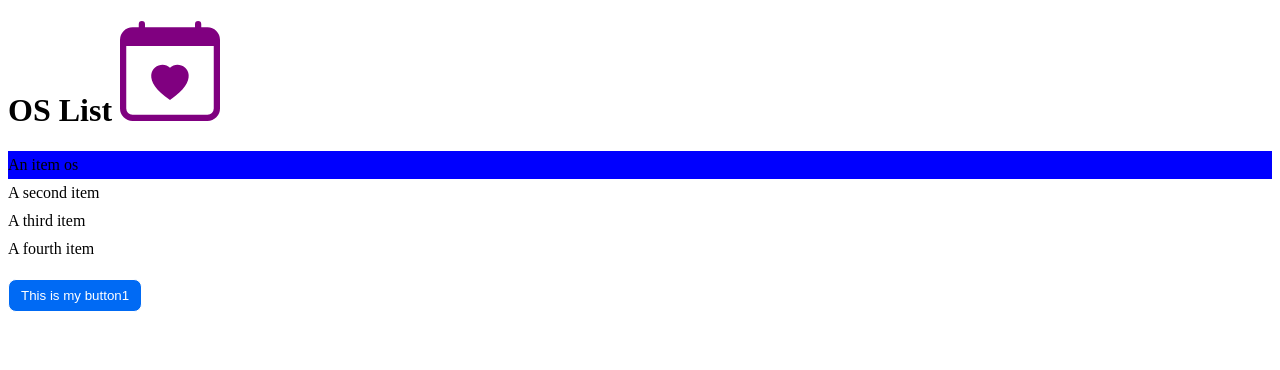
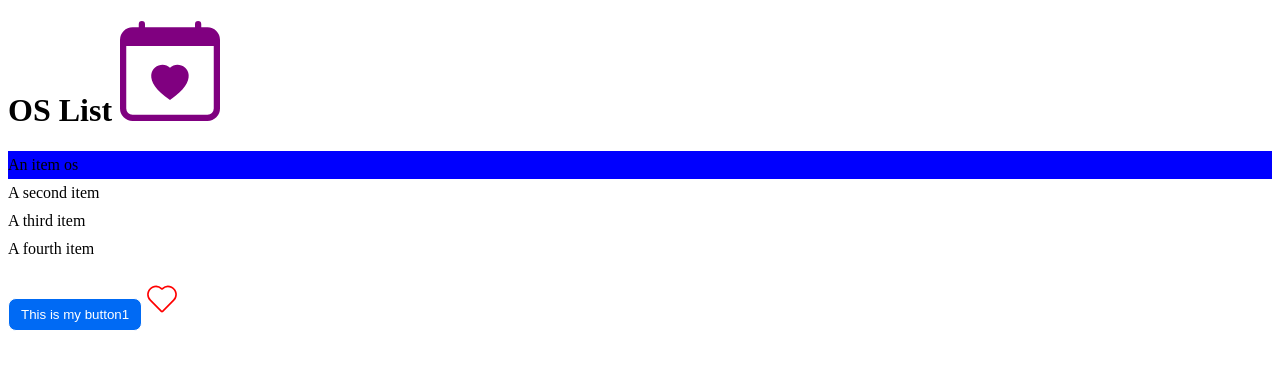
Before and after one commit to OsamaAl-Dailami/React-course-M-Mansour, a React (Vite) app: page / in a window 1280 px wide. Shown: the top 370 px of the page. Built offline with nearby package versions, Linux system fonts and the light colour scheme.

Commit message:
Lesson 34 - create Liked Button component

```diff
--- a/src/App.tsx
+++ b/src/App.tsx
@@ -1,6 +1,7 @@
 
 import ListGroup from "./components/ListGroup";
 import Button from "./components/Button/Button";
+import LikeButton from "./components/LikeButton";
 
 
 function App() {
@@ -23,6 +24,7 @@ function App() {
 
       </div>
       <Button  onClick={()=>""}>This is my button1</Button>
+      <LikeButton onClick={()=>console.log('the heart is clicked')}/>
     </>
   );
 }
--- /dev/null
+++ b/src/components/LikeButton/LikeButton.module.css
@@ -0,0 +1,4 @@
+.dislike{
+    color: red;
+
+}
--- /dev/null
+++ b/src/components/LikeButton/LikeButton.tsx
@@ -0,0 +1,33 @@
+import { useState } from "react";
+import { CiHeart } from "react-icons/ci";
+import style from "./LikeButton.module.css";
+import { FaHeart } from "react-icons/fa";
+
+interface props{
+    onClick: ()=>void
+}
+
+
+function LikeButton({onClick}:props) {
+  const [isLiked, setIsLiked] = useState(false);
+
+  return (
+    <>
+      {isLiked ? (
+        <FaHeart
+        size={40}
+          className={style.dislike}
+          onClick={() => {setIsLiked(!isLiked); onClick();}}
+        />
+      ) : (
+        <CiHeart
+        size={40}
+          className={style.dislike}
+          onClick={() => {setIsLiked(!isLiked); onClick();}}
+        />
+      )}
+    </>
+  );
+}
+
+export default LikeButton;
--- /dev/null
+++ b/src/components/LikeButton/index.ts
@@ -0,0 +1,3 @@
+import LikeButton from "./LikeButton";
+
+export default LikeButton
```
